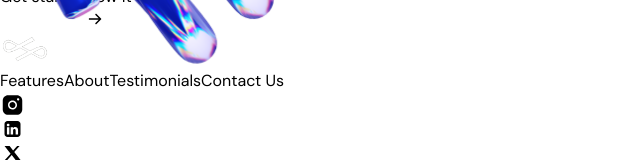
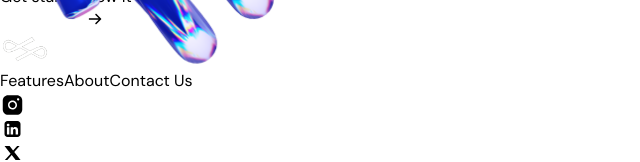
Before and after one commit to 22michelle/Frontend-Bora-2, a Next.js app: page / in a window 1280 px wide. Shown: the part 8329-8491 px from the top of the page, without its empty margins (0-640 px from the left). Built offline with nearby package versions, Linux system fonts and the light colour scheme.

Commit message:
Comment Testimonials

```diff
--- a/src/app/components/Footer.tsx
+++ b/src/app/components/Footer.tsx
@@ -24,7 +24,7 @@ export const Footer = () => {
         <nav className="flex flex-col md:flex-row md:justify-center gap-6 mt-6">
                 <Link href="#features">Features</Link>
                 <Link href="#about">About</Link>
-                <Link href="#testimonials">Testimonials</Link>
+                {/* <Link href="#testimonials">Testimonials</Link> */}
                 <Link href="#contact">Contact Us</Link>
         </nav>
         <div className="flex justify-center gap-6 mt-6">
```
